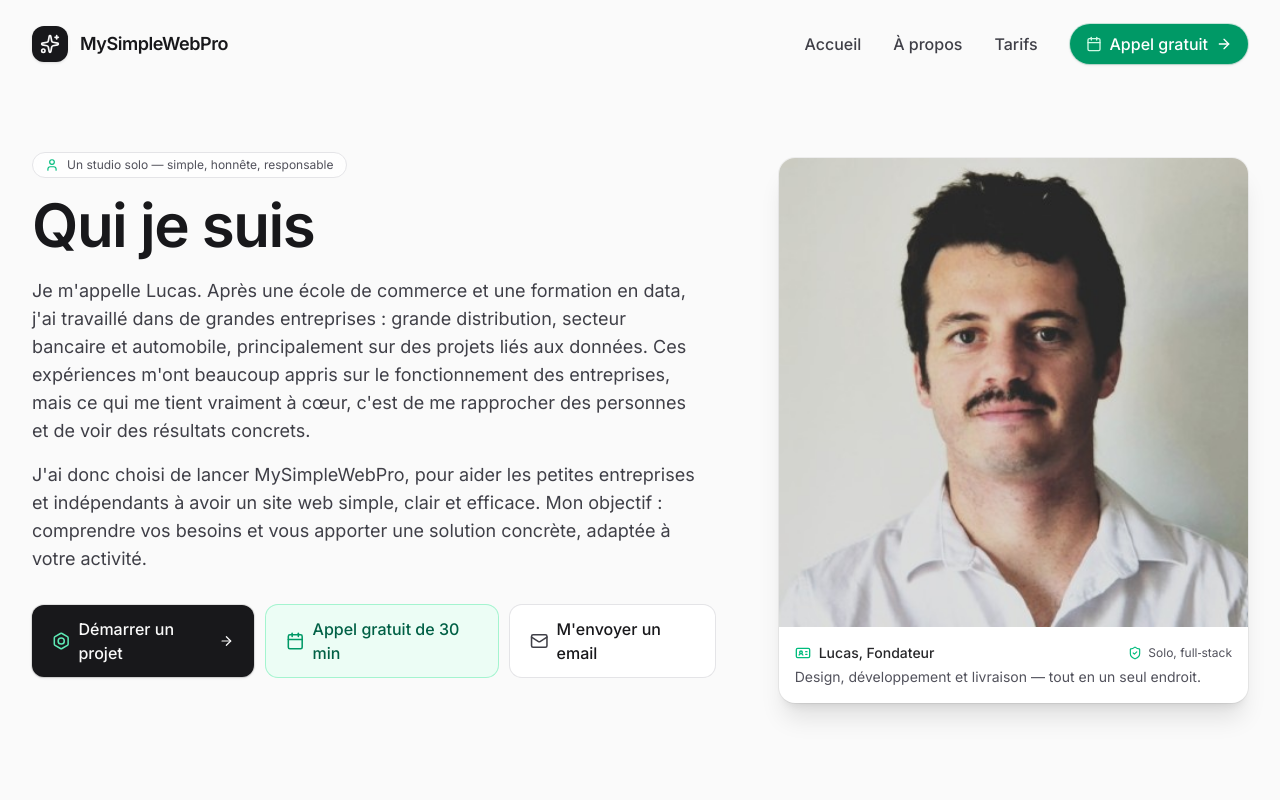
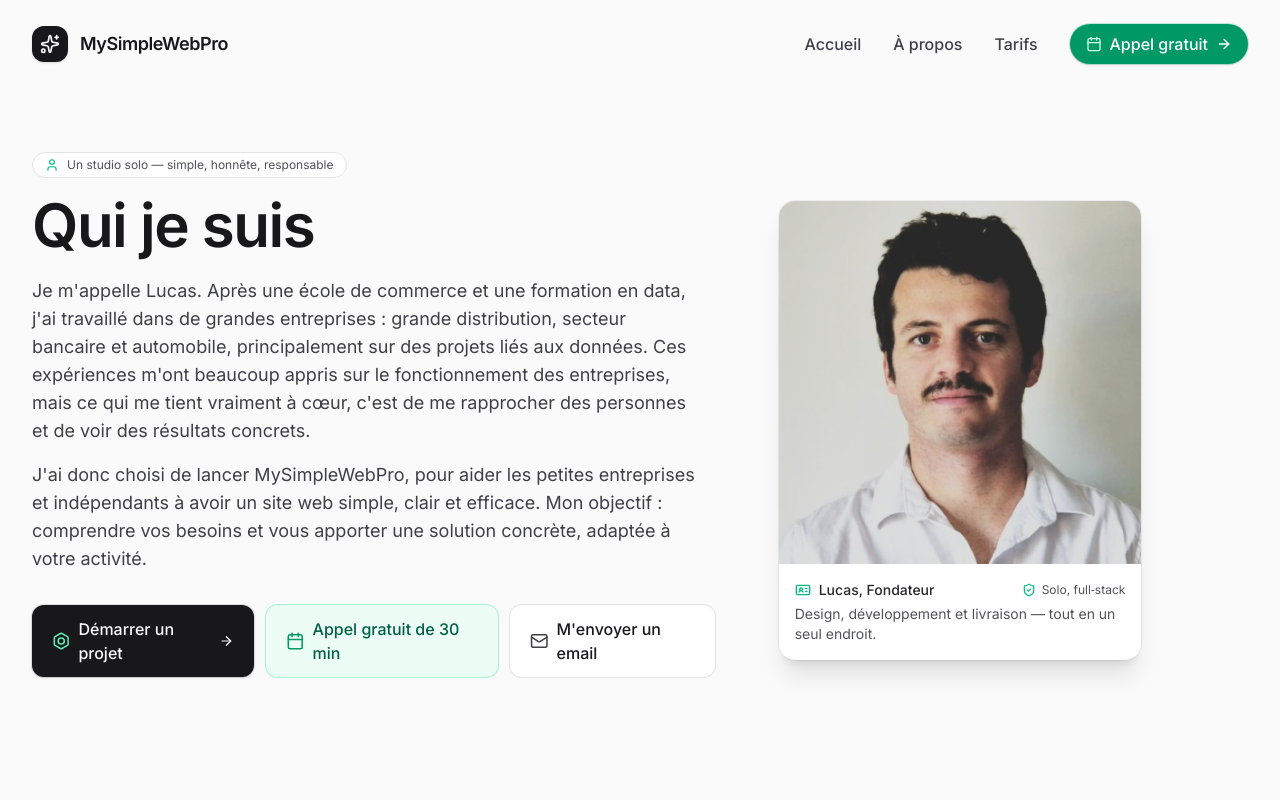
Before and after one commit to lucaszub/MySimpleWebPro, a Next.js app: page /about in a window 1280 px wide. Shown: the top 800 px of the page. Built offline with nearby package versions, Linux system fonts and the light colour scheme.

Commit message:
refactor: adjust AboutHero layout by removing unused imports and modifying column span for better responsiveness

```diff
--- a/app/components/about/AboutHero.tsx
+++ b/app/components/about/AboutHero.tsx
@@ -4,10 +4,6 @@
   User,
   Bolt,
   Mail,
-  Clock,
-  MapPin,
-  Gauge,
-  Wallet,
   IdCard,
   ShieldCheck,
   ArrowRight,
@@ -130,7 +126,7 @@
       </div>
 
       {/* Portrait / Card */}
-      <div className="md:col-span-5">
+      <div className="md:col-span-4">
         <div
           className="reveal opacity-0 translate-y-6 transition-all duration-700"
           data-delay="220"
```
